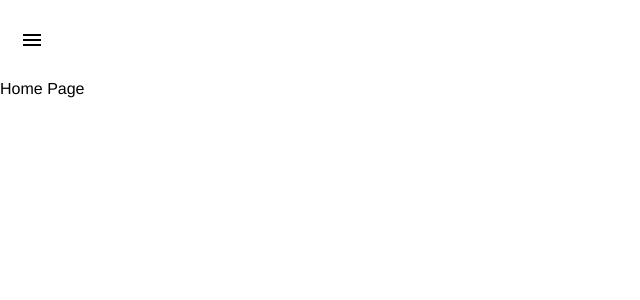
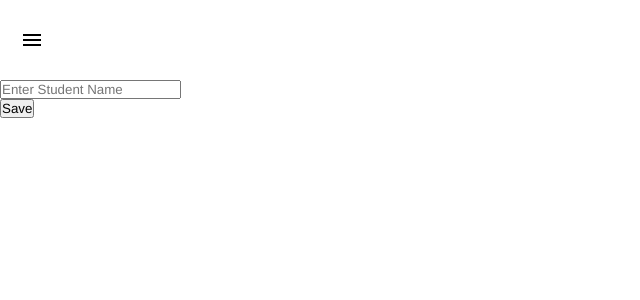
Before and after one commit to jaytula/PharmAli, a React (Create React App) app in the folder client/: page / in a window 1280 px wide. Shown: the top 300 px of the page, without its empty margins (0-640 px from the left). Built offline with nearby package versions, Linux system fonts and the light colour scheme.

Commit message:
add search bar and able to read text

```diff
--- a/client/package.json
+++ b/client/package.json
@@ -12,6 +12,7 @@
     "@testing-library/jest-dom": "^5.16.5",
     "@testing-library/react": "^13.4.0",
     "@testing-library/user-event": "^13.5.0",
+    "axios": "^1.3.4",
     "react": "^18.2.0",
     "react-burger-menu": "^3.0.9",
     "react-dom": "^18.2.0",
--- a/client/src/components/App.jsx
+++ b/client/src/components/App.jsx
@@ -23,8 +23,10 @@ function App() {
   const MY_JOURNAL = "MY_JOURNAL";
 
   const [menu, setMenu] = useState(false);
-  const [page, setPage] = useState(HOME);
-
+  const [page, setPage] = useState(SEARCH);
+const onSubmit = (text) =>{
+  console.log(text)
+}
   return (
     <div className="App">
       <Navbar menu={menu} setMenu={setMenu} setPage={setPage}/>
@@ -33,7 +35,8 @@ function App() {
       {page === LOGIN_SIGNUP &&
         (<LoginSignup />)}
       {page === SEARCH &&
-        (<Search />)}
+        (<Search
+        onSubmit = {onSubmit} />)}
       {page === DRUG_LIST &&
         (<DrugList />)}
       {page === PHARM_LOCATOR &&
--- a/client/src/components/Button.js
+++ b/client/src/components/Button.js
@@ -1,17 +1,30 @@
+import React from "react";
 
-export default function Button() {
+export default function Button(props) {
+
+
   return (
-    <Box
-      component="form"
-      sx={{
-        '& > :not(style)': { m: 1, width: '25ch' },
-      }}
-      noValidate
-      autoComplete="off"
+    <button
+      onClick={props.onClick}
     >
-      <TextField id="outlined-basic" label="Outlined" variant="outlined" />
-      <TextField id="filled-basic" label="Filled" variant="filled" />
-      <TextField id="standard-basic" label="Standard" variant="standard" />
-    </Box>
+      {props.children}
+    </button>
   );
 }
+
+// export default function Button() {
+//   return (
+//     <Box
+//       component="form"
+//       sx={{
+//         '& > :not(style)': { m: 1, width: '25ch' },
+//       }}
+//       noValidate
+//       autoComplete="off"
+//     >
+//       <TextField id="outlined-basic" label="Outlined" variant="outlined" />
+//       <TextField id="filled-basic" label="Filled" variant="filled" />
+//       <TextField id="standard-basic" label="Standard" variant="standard" />
+//     </Box>
+//   );
+// }
--- /dev/null
+++ b/client/src/components/Error.js
@@ -0,0 +1,21 @@
+import React from 'react';
+
+const Error = (props) => {
+
+  return (
+    <main className="search__card search__card--error">
+      <section className="search__error-message">
+        <h1 className="text--semi-bold">Error</h1>
+        <h3 className="text--light">{props.message}</h3>
+      </section>
+      <img
+        className="appointment__error-close"
+        src="images/close.png"
+        alt="Close"
+        onClick={props.onClose}
+      />
+    </main>
+  );
+};
+
+export default Error;
--- a/client/src/components/Search/index.js
+++ b/client/src/components/Search/index.js
@@ -1,9 +1,50 @@
-import React from 'react'
+import React, {useState} from 'react'
+import Button from '../Button';
+import Error from '../Error';
+const Search = (props) => {
+  const [searchInput, setSearchInput] = useState("");
+  const [error, setError] = useState("");
+  const requests = () =>{
 
-const Search = () => {
+  }
+  function validate() {
+
+    if (searchInput === "") {
+      setError("Search input cannot be blank");
+      return;
+    }
+    setError("");
+    props.onSubmit(searchInput);
+  }
   return (
     <div>
-      Search Page
+      <main className="searxh__card search__card--create">
+      <section className="searxh__card-left">
+        <form autoComplete="off" onSubmit={event => event.preventDefault()}>
+          <input
+            className="search__create-input text--semi-bold"
+            name="name"
+            type="text"
+            placeholder="Enter Student Name"
+            value={searchInput}
+            onChange={(event) => { setSearchInput(event.target.value); }}
+            // data-testid="student-name-input"
+          />
+        </form>
+        {/* <section className="search__validation">{error}</section> */}
+        {/* <InterviewerList
+          value={interviewer}
+          interviewers={props.interviewers}
+          onChange={setInterviewer}
+        /> */}
+      </section>
+      <section className="search__card-right">
+        <section className="searxh__actions">
+          {/* <Button danger onClick={Cancel}>Cancel</Button> */}
+          <Button onClick={validate}>Save</Button>
+        </section>
+      </section>
+    </main>
     </div>
   )
 }
```
Also changed, not shown: 1 other file (tests, documents, lock files or other folders).
